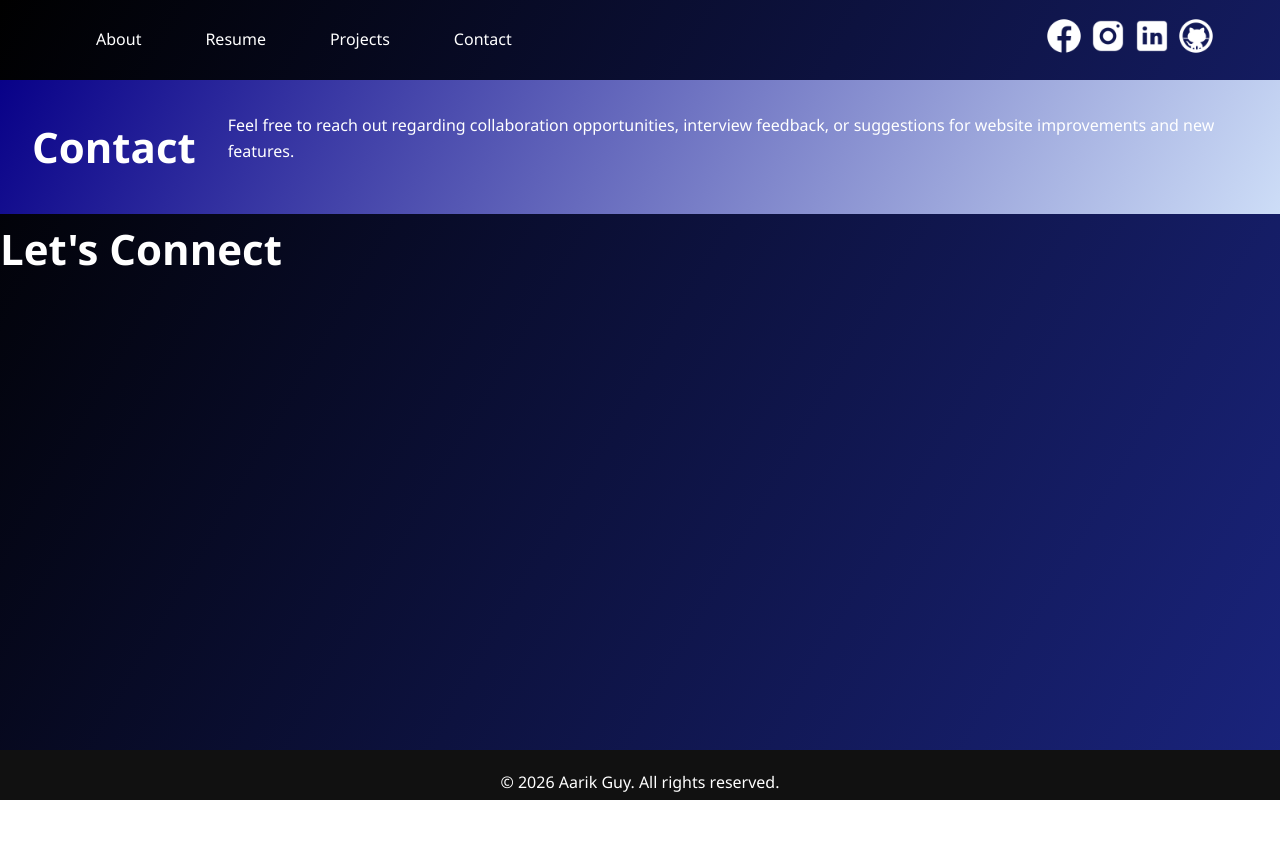
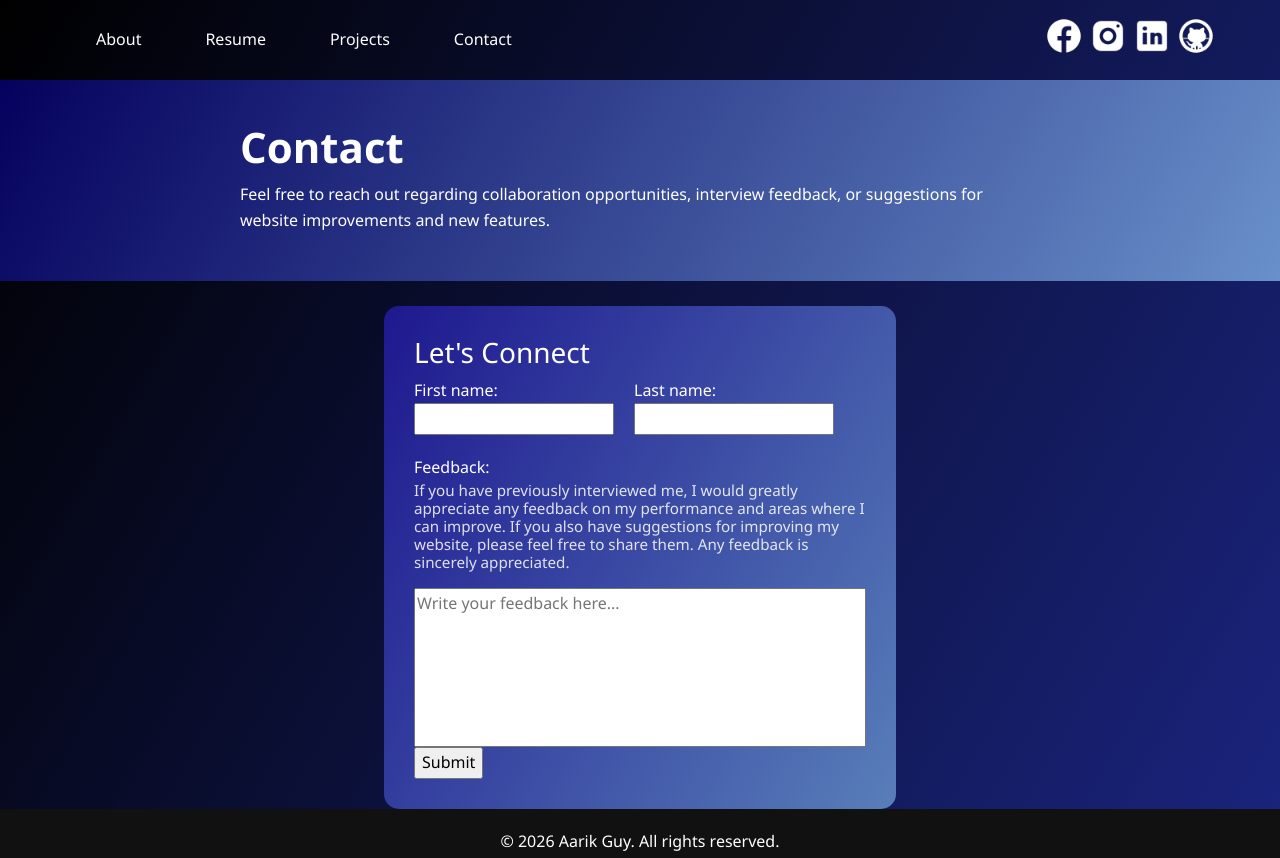
Before and after one commit to AarikGuy/Portfolio, a React (Vite) app in the folder frontend/: page /contact in a window 1280 px wide. Before the commit the page ends 800 px from the top, so only its background shows below. Built offline with nearby package versions, Linux system fonts and the light colour scheme.

Commit message:
Lotta progress on Contact page. Need to add a couple more fields maybe and add connections to the form fields and required fields.

```diff
--- a/frontend/src/App.css
+++ b/frontend/src/App.css
@@ -20,7 +20,6 @@ h1{
 h2{
     font-size: 42px;
     font-weight: 600;
-    /* font- */
     margin: 10px 0;
 }
 
@@ -36,11 +35,10 @@ h2{
     list-style: none;
     padding: 0;
     margin: 0;
-    /* filter: invert(1); */
 }
 
 .contact-logos li img{
-    width: 40px;   /* 👈 real size control */
+    width: 40px;
     height: 40px;
     display: block;
     filter: invert(1);
@@ -76,13 +74,9 @@ body {
     font-family: "Segoe UI",Arial,sans-serif;
     line-height: 1.6;
     color: #ffffff;
-
-    /* background-color: #000000; */
-    /* background: linear-gradient(120deg, #000000, #1a247e); */
 }
 
 .profile img{
-    /* margin-left: 30px; */
     margin: 10px 0 10px 50%;
     width: clamp(140px, 15vw, 240px);
     height: auto;
@@ -110,7 +104,6 @@ nav {
 nav ul {
     display: flex;
     align-items: center;
-    /* gap: 2rem; */
     list-style: none;
     margin: 0;
 }
@@ -127,8 +120,7 @@ nav a {
     gap: 2rem;
     justify-content: center;
     padding: 2rem;
-    /* position: relative; */
-    background: linear-gradient(120deg, #080188, #cdddf7);
+    background: linear-gradient(120deg, #05015e, #6990ca);
 }
 
 .projects-intro{
@@ -157,7 +149,6 @@ nav a {
     flex-direction: column;
     align-items: flex-start;
     margin-left: 17%;
-    /* position: static; */
     transform: none;
     text-align: center;
     color: white;
@@ -191,7 +182,6 @@ section {
 
 .project-grid {
     display: grid;
-    /* grid-template-columns: repeat(auto-fit, minmax(250px, 1fr)); */
     gap: 1rem;
 }
 
@@ -371,11 +361,10 @@ footer p{
 
 .resume-heading{
     position: relative;
-    /* top: -35px; */
     height: 100%;
 }
 
-.resume-text{
+.intro-heading-and-text{
     width: 800px;
     text-align: left;
     margin-left: 0;
@@ -396,3 +385,50 @@ footer p{
     justify-content: center;
     box-sizing: border-box;
 }
+
+.field{
+    display: flex;
+    flex-direction: column;
+}
+
+.instructions-container{
+    /* max-width: 500px; */
+    /* display: flexbox; */
+    /* flex-direction: column; */
+}
+
+.feedback-section{
+    padding: 30px;
+    display: flex;
+    flex-direction: column;
+    max-width: 900px;
+    margin: 25px auto 0 auto;
+    color: white;
+    background: linear-gradient(120deg, #1e188f, #587eb9);
+    border-radius: 15px;
+    height: auto;
+    width: clamp(440px, 40vw, 920px);
+}
+
+.name-fields {
+    display: flex;
+    gap: 20px;
+    margin-bottom: 20px;
+}
+
+textarea {
+    resize: none;
+    overflow-y: auto;
+}
+
+#first-name,
+#last-name {
+    width: 100%;
+    max-width: 200px;
+}
+
+.field-help {
+    font-size: 0.95rem;
+    opacity: 0.85;
+    line-height: 1.2;
+}
--- a/frontend/src/components/About.jsx
+++ b/frontend/src/components/About.jsx
@@ -24,6 +24,10 @@ function About(){
         {
             question: "What kinds of projects do you enjoy building most?",
             answer: "I enjoy a mix of web development and game development."
+        },
+        {
+          question: "Can I get the github link to your portfolio?",
+          answer: "Yes :) https://github.com/AarikGuy/Portfolio"
         }
     ];
 
--- a/frontend/src/components/Resume.jsx
+++ b/frontend/src/components/Resume.jsx
@@ -4,7 +4,7 @@ function Resume(){
     return(
     <>
      <div className='intro'>
-        <div className='resume-text'>
+        <div className='intro-heading-and-text'>
             <h2>Resume</h2>
             <p>
                 This is my most up-to-date resume, and I’ll continue updating it as my career grows. I created it entirely
--- a/frontend/src/pages/ContactInfo.jsx
+++ b/frontend/src/pages/ContactInfo.jsx
@@ -5,19 +5,38 @@ function ContactInfo() {
     <>
         <title>Contact Info | Portfolio</title>
         <div className="intro">
-            <div className="contact-heading">
+            <div className="intro-heading-and-text">
                 <h2>Contact</h2>
+                <p>
+                Feel free to reach out regarding collaboration opportunities, interview feedback, or suggestions for website improvements and new features.
+                </p>
             </div>
-            <p>
-                Feel free to reach out regarding collaboration opportunities, interview feedback, or suggestions for website improvements and new features.
-            </p>
         </div>
         <div className="feedback-section">
-            <h2>Let's Connect</h2>
-            <div className="instructions-text">
-                <p>
+            <h3>Let's Connect</h3>
+            <div className="instructions-container">
+                <div className="name-fields">
+                    <div className="field">
+                    <label htmlFor="first-name">First name:</label>
+                    <input type="text" id="first-name"/>
+                </div>
+                <div className="field">
+                    <label htmlFor="last-name">Last name:</label>
+                    <input type="text" id="last-name"/>
+                </div>
+                </div>
+                <div className="field">
+                    <label htmlFor="feedback">Feedback:</label>
 
-                </p>
+                    <p className="field-help">
+                        If you have previously interviewed me, I would greatly appreciate any feedback on
+                        my performance and areas where I can improve. If you also have suggestions for improving
+                        my website, please feel free to share them. Any feedback is sincerely appreciated.
+                    </p>
+
+                    <textarea id="feedback" rows="6" placeholder="Write your feedback here..." aria-required="true"/>
+                </div>
+                <input type="submit" value="Submit"></input>
             </div>
         </div>
     </>
```
